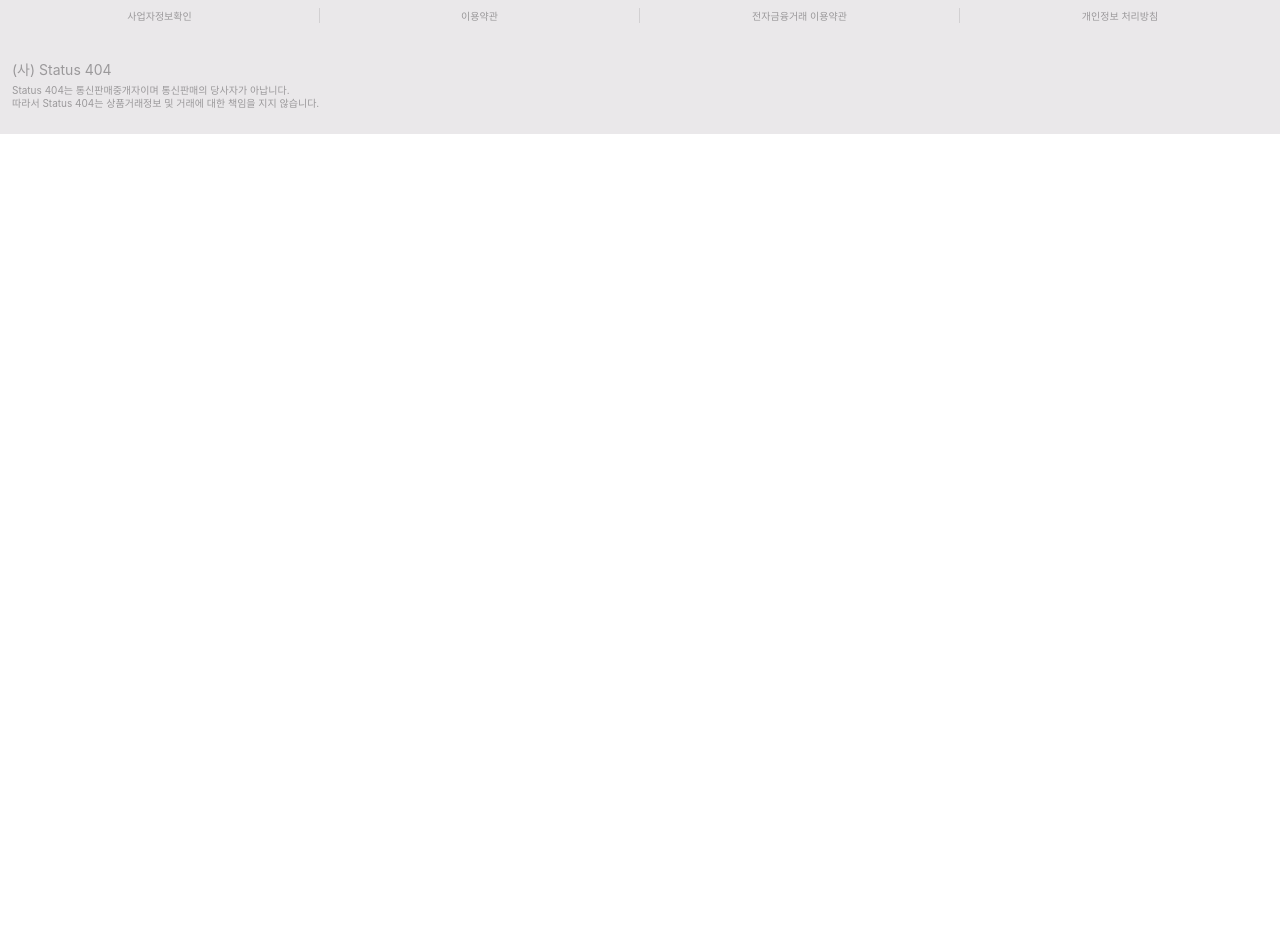
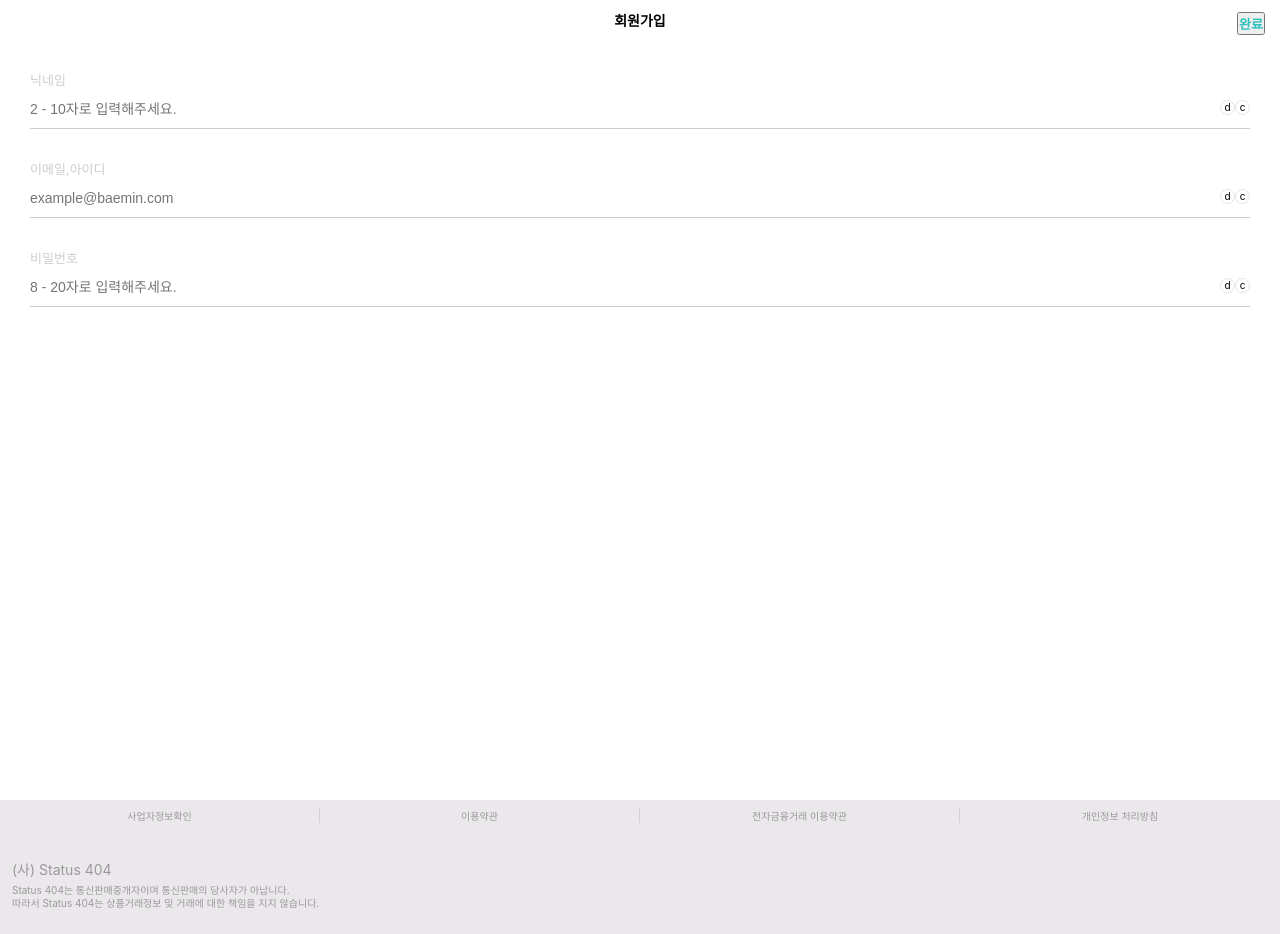
Before and after one commit to hellomac87/haemin-demo, a React (Create React App) app: page /Join in a window 1280 px wide. Before the commit the page ends 800 px from the top, so only its background shows below. Built offline with nearby package versions, Linux system fonts and the light colour scheme; a web font is replaced by a local one.

Commit message:
Create :: Join 페이지 작성

```diff
--- a/src/App.js
+++ b/src/App.js
@@ -5,7 +5,7 @@ import Main from './components/Main/Main';
 import Stores from './components/Stores/Stores';
 import Cart from './components/Cart';
 import Login from './components/Auth/Login';
-// import Join from './components/Auth/Join';
+import Join from './components/Auth/Join';
 import UserModal from './components/common/UserModal';
 import Footer from './components/common/Footer';
 
@@ -23,7 +23,8 @@ class App extends Component {
               {/* FIXME :: cart 컴포넌트는 url 변경을 통해 접근하는 것이 아니기 때문에 Route 방식으로 작성하지 않는다 */}
               <Route path="/cart" render={() => <Cart />} />
               <Route path="/login" component={Login} />
-              {/* <Route path="/Join" component={Join} /> */}
+              <Route path="/Join" component={Join} />
+
               <UserModal />
               <Footer/>
             </div>
--- /dev/null
+++ b/src/components/Auth/Join.js
@@ -0,0 +1,59 @@
+import React, { Component } from 'react';
+import classNames from 'classnames';
+
+import './Join.scss';
+
+class Join extends Component {
+    constructor(props){
+        super(props);
+
+        this.state = {
+
+        }
+    }
+
+    handleChange = (e) => {
+        console.log(e.target.value);
+    }
+    render() {
+        return (
+            <div className={classNames('join')}>
+                <div className={classNames('join-header')}>
+                    <h1>회원가입</h1>
+                    <button className={classNames('btn-complete','complete')}>완료</button>
+                </div>
+                <form className={classNames('join-body')}>
+                    <div className="join-body-el">
+                        <label htmlFor="nickname">닉네임</label>
+                        <input
+                        onChange={(e) => this.handleChange(e)}
+                        // value={}
+                        type="text" name="nickname" placeholder="2 - 10자로 입력해주세요." />
+                        <span className="delete">d</span>
+                        <span className="complete">c</span>
+                    </div>
+                    <div className="join-body-el">
+                        <label htmlFor="email">이메일,아이디</label>
+                        <input
+                        onChange={(e) => this.handleChange(e)}
+                        // value={}
+                        type="e-mail" name="email" placeholder="example@baemin.com"/>
+                        <span className="delete">d</span>
+                        <span className="complete">c</span>
+                    </div>
+                    <div className="join-body-el">
+                        <label htmlFor="password">비밀번호</label>
+                        <input
+                        onChange={(e) => this.handleChange(e)}
+                        // value={}
+                        type="password" name="password" placeholder="8 - 20자로 입력해주세요." />
+                        <span className="delete">d</span>
+                        <span className="complete">c</span>
+                    </div>
+                </form>
+            </div>
+        );
+    }
+}
+
+export default Join;
--- /dev/null
+++ b/src/components/Auth/Join.scss
@@ -0,0 +1,79 @@
+.join{
+    width:100%;
+    height: 100vh;
+
+    .join-header{
+        width:100%;
+        height: 40px;
+        display: flex;
+        justify-content: center;
+        align-items: center;
+        position: relative;
+        h1{
+            font-size:1.4rem;
+        }
+        .btn-complete{
+            font-size:1.3rem;
+            position: absolute;
+            top:12px;
+            right:15px;
+            font-weight: bold;
+            color:#000;
+            &.complete{
+                color:#2ac1bc;
+            }
+        }
+    }
+
+    .join-body{
+        width:100%;
+        padding: 30px;
+
+        .join-body-el{
+            width:100%;
+            display: flex;
+            flex-direction: column;
+            position: relative;
+            .delete{
+                width:15px;
+                height: 15px;
+                border:1px solid rgba(0,0,0,0.1);
+                border-radius: 50%;
+                text-align: center;
+                position: absolute;
+                top:30px;
+                right:15px;
+            }
+            .complete{
+                width:15px;
+                height: 15px;
+                border:1px solid rgba(0,0,0,0.1);
+                border-radius: 50%;
+                text-align: center;
+                position: absolute;
+                top:30px;
+                right:0;
+            }
+            label{
+                display: block;
+                color:rgba(0,0,0,0.2);
+                font-size:1.3rem;
+            }
+            input{
+                width:100%;
+                border:0;
+                border-bottom:1px solid rgba(0,0,0,0.2);
+                height: 40px;
+                font-size:1.4rem;
+                margin-bottom: 30px;
+                &:focus{
+                    outline:none;
+                    border-bottom:1px solid #2ac1bc;
+                }
+                &.complete{
+                    border-bottom:1px solid #2ac1bc;
+                }
+            }
+        }
+    }
+}
```
